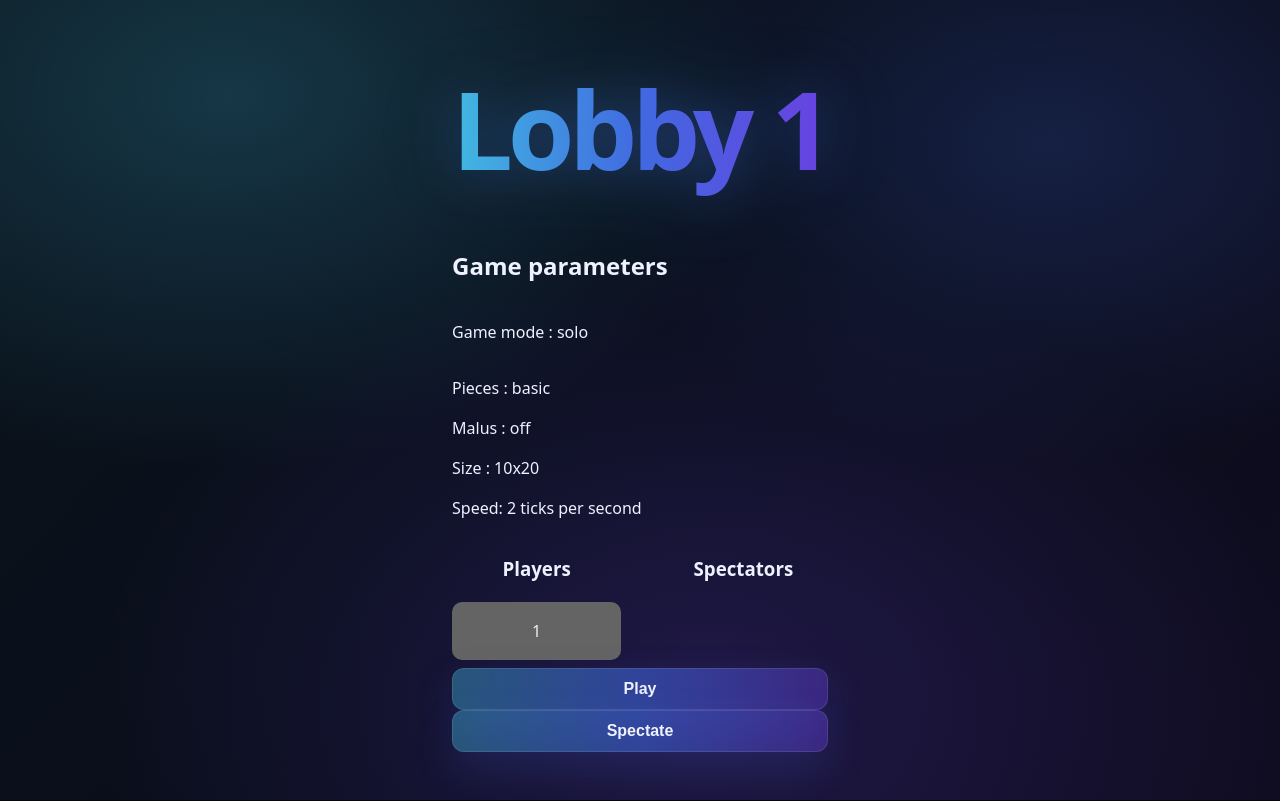
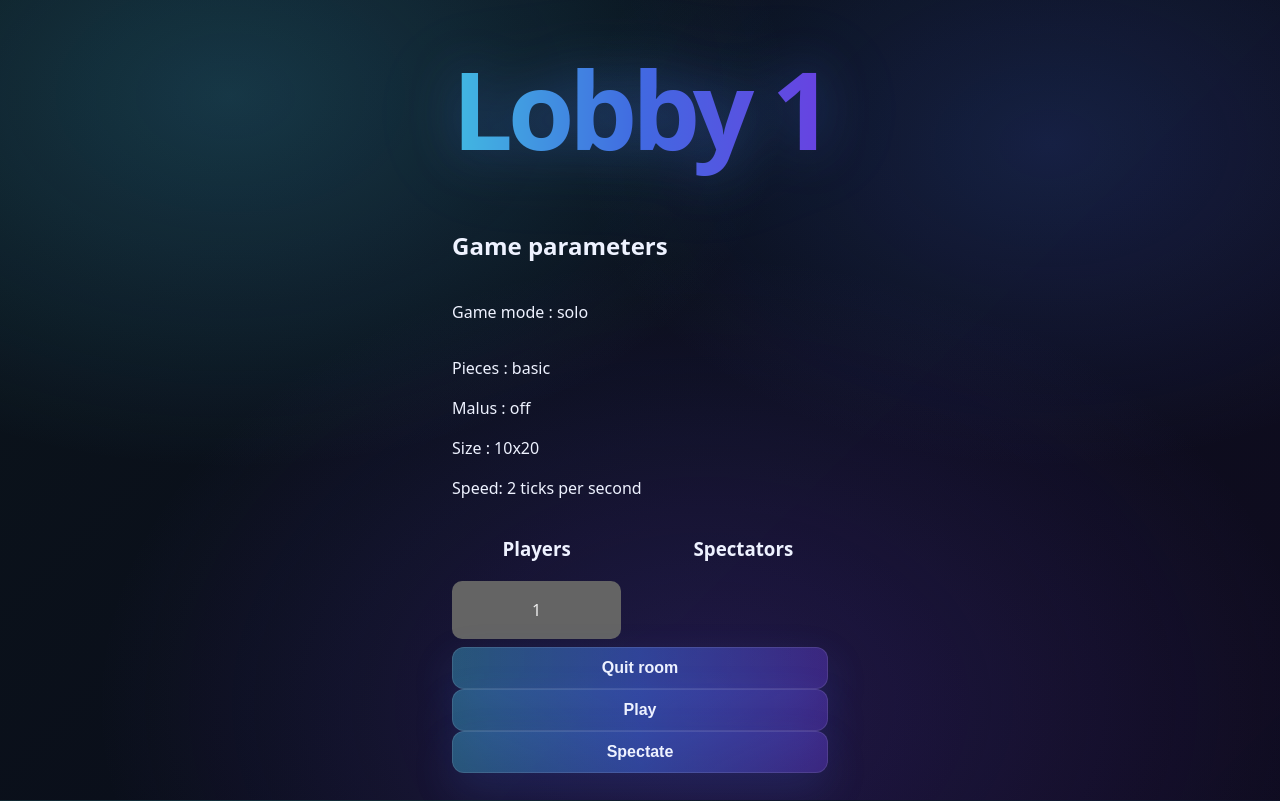
Before and after one commit to Acholias/red-tetris, a React (Vite) app in the folder client/: page /1/1 in a window 1280 px wide. Built offline with nearby package versions, Linux system fonts and the light colour scheme; no server answers.

Commit message:
button quit room

```diff
--- a/client/src/page/Lobby/Lobby.tsx
+++ b/client/src/page/Lobby/Lobby.tsx
@@ -6,7 +6,7 @@
 /*   By: gugus <gugus@student.42.fr>                +#+  +:+       +#+        */
 /*                                                +#+#+#+#+#+   +#+           */
 /*   Created: 2026/04/29 11:05:43 by lumugot           #+#    #+#             */
-/*   Updated: 2026/05/05 10:39:13 by gugus            ###   ########.fr       */
+/*   Updated: 2026/05/05 11:46:52 by gugus            ###   ########.fr       */
 /*                                                                            */
 /* ************************************************************************** */
 
@@ -79,6 +79,15 @@ export default function Lobby() {
                 'roomId': urlRoom,
             }
         });
+    }
+    function quitRoom() {
+        dispatch({
+            'type' : 'room/leave',
+            'payload' : {
+                'roomId': urlRoom,
+            }
+        });
+        navigate('/');
     }
 
     // Style define
@@ -170,6 +179,12 @@ export default function Lobby() {
             </div>
         </div>
 
+        <button
+            type="button"
+            onClick={() => {quitRoom()}}
+        >
+            Quit room
+        </button>
         {canYouPlay(room) && <button
             type="button"
             onClick={() => {changePlayerMode(false)}}
```
Lines whose indentation alone changed are shown as unchanged.
